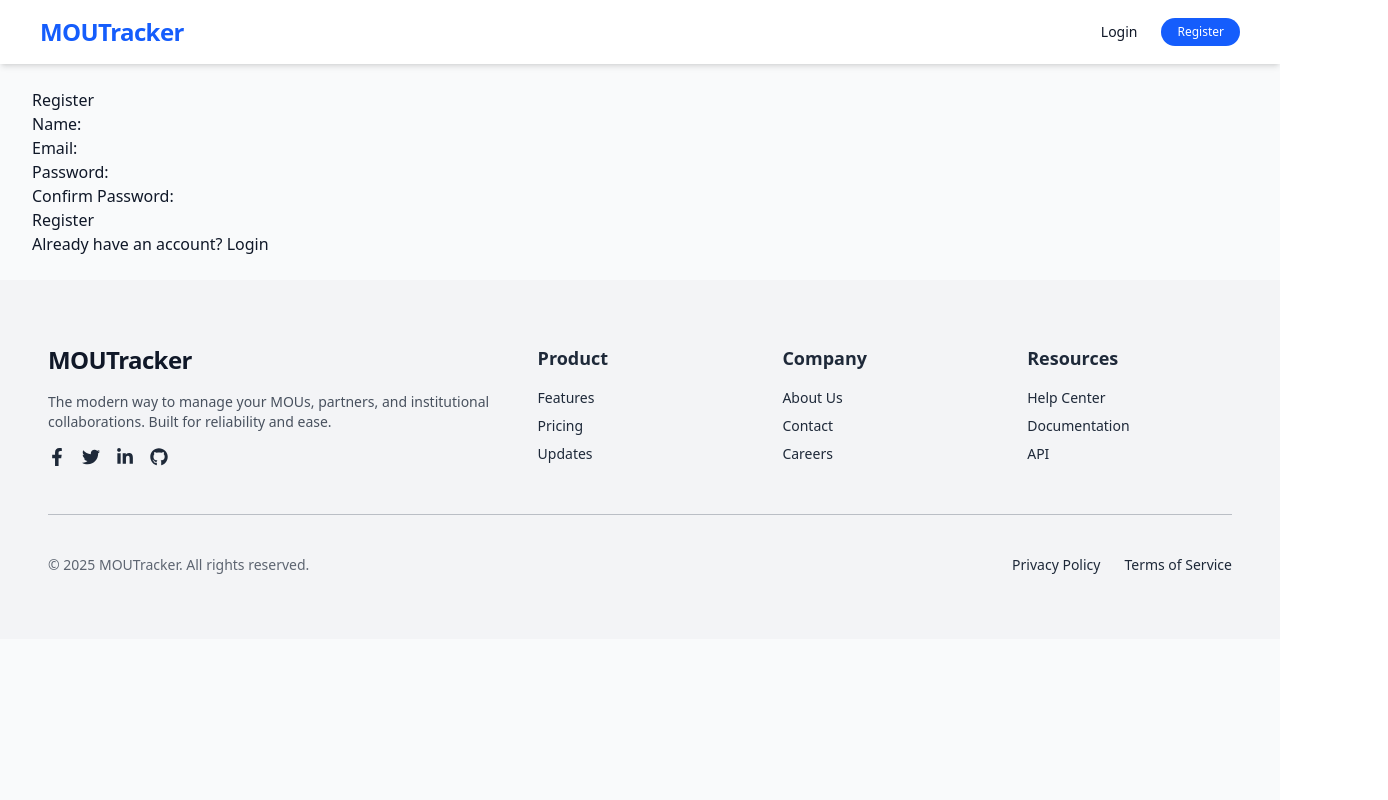
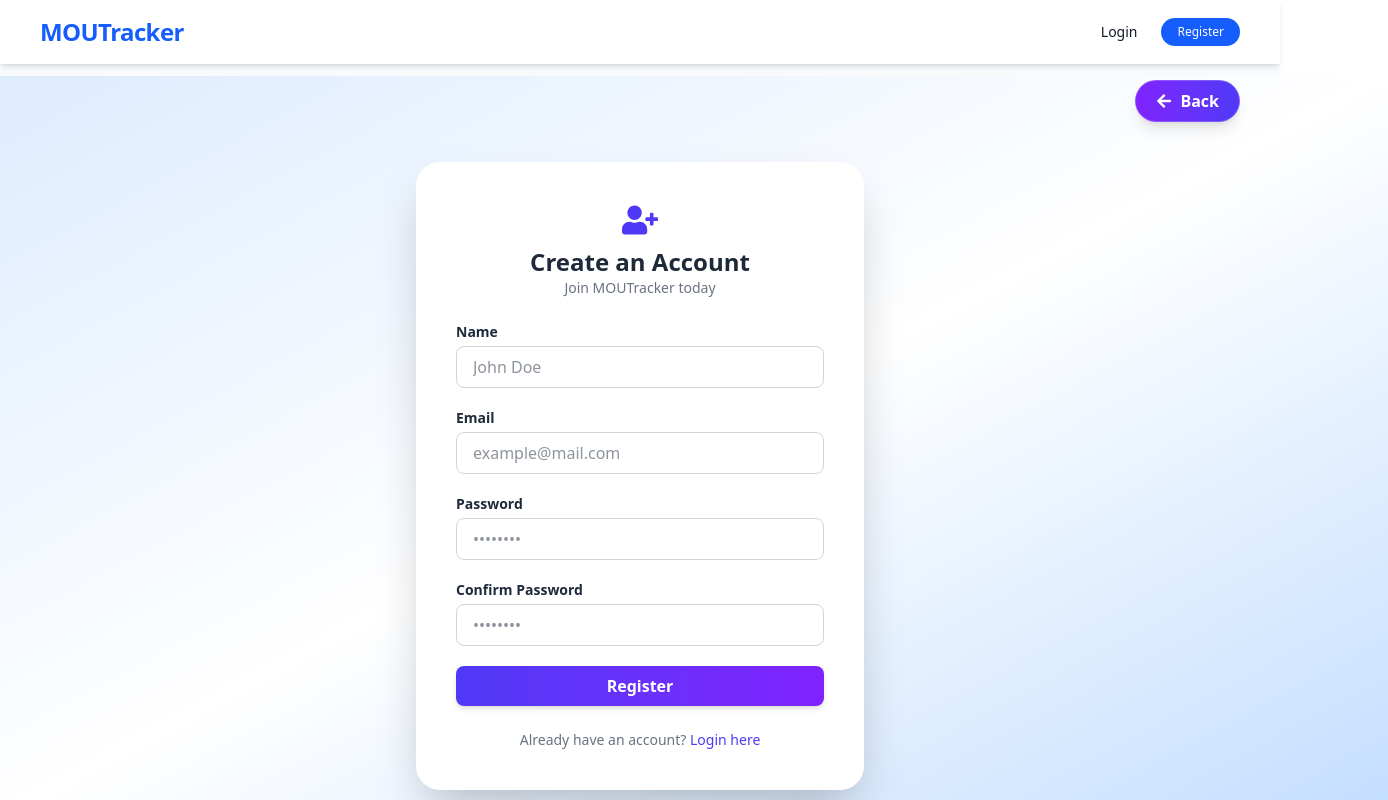
Before and after one commit to JithuMorrison/Axiora, a React (Vite) app: page /register in a window 1280 px wide. Shown: the top 800 px of the page, 1388 px wide, since content can reach past the window. Built offline with nearby package versions, Linux system fonts and the light colour scheme.

Commit message:
modified login & register

```diff
--- a/src/components/Auth/login.jsx
+++ b/src/components/Auth/login.jsx
@@ -35,7 +35,11 @@ const Login = ({ setUser }) => {
         Back
       </button>
       <div className="w-full max-w-md bg-white p-8 rounded-2xl shadow-xl border border-blue-200">
-        <h2 className="text-3xl font-bold text-center text-blue-600 mb-6">Welcome Back 👋</h2>
+      <h2 className="text-3xl font-bold text-center mb-6">
+        <span className="bg-gradient-to-r from-violet-600 to-indigo-600 bg-clip-text text-transparent">
+          Welcome Back
+        </span> 👋
+      </h2>
         <form onSubmit={handleSubmit} className="space-y-5">
           <div>
             <label className="block mb-1 text-sm font-medium text-gray-700">Email address</label>
@@ -61,7 +65,7 @@ const Login = ({ setUser }) => {
           </div>
           <button
             type="submit"
-            className="w-full bg-blue-600 hover:bg-blue-700 text-white py-2.5 rounded-lg font-semibold transition-all"
+            className="w-full bg-gradient-to-r from-violet-600 to-indigo-600 hover:from-indigo-600 hover:to-violet-600 text-white py-2.5 rounded-lg font-semibold transition-all duration-300"
           >
             Sign In
           </button>
--- a/src/components/Auth/register.jsx
+++ b/src/components/Auth/register.jsx
@@ -1,7 +1,8 @@
 import React, { useState } from 'react';
 import { useNavigate } from 'react-router-dom';
-import { registerUser } from '../../utils/auth';  // Changed import
+import { registerUser } from '../../utils/auth';
 import { toast } from 'react-toastify';
+import { FaUserPlus,FaArrowLeft } from 'react-icons/fa';
 
 const Register = ({ setUser }) => {
   const [formData, setFormData] = useState({
@@ -20,7 +21,6 @@ const Register = ({ setUser }) => {
       ...prev,
       [name]: value
     }));
-    // Clear error when user types
     if (errors[name]) {
       setErrors(prev => ({ ...prev, [name]: '' }));
     }
@@ -28,45 +28,26 @@ const Register = ({ setUser }) => {
 
   const validateForm = () => {
     const newErrors = {};
-
-    if (!formData.name.trim()) {
-      newErrors.name = 'Name is required';
-    }
-
-    if (!formData.email.trim()) {
-      newErrors.email = 'Email is required';
-    } else if (!/^[^\s@]+@[^\s@]+\.[^\s@]+$/.test(formData.email)) {
-      newErrors.email = 'Invalid email format';
-    }
-
-    if (!formData.password) {
-      newErrors.password = 'Password is required';
-    } else if (formData.password.length < 6) {
-      newErrors.password = 'Password must be at least 6 characters';
-    }
-
-    if (formData.password !== formData.confirmPassword) {
-      newErrors.confirmPassword = 'Passwords do not match';
-    }
-
+    if (!formData.name.trim()) newErrors.name = 'Name is required';
+    if (!formData.email.trim()) newErrors.email = 'Email is required';
+    else if (!/^[^\s@]+@[^\s@]+\.[^\s@]+$/.test(formData.email)) newErrors.email = 'Invalid email format';
+    if (!formData.password) newErrors.password = 'Password is required';
+    else if (formData.password.length < 6) newErrors.password = 'Password must be at least 6 characters';
+    if (formData.password !== formData.confirmPassword) newErrors.confirmPassword = 'Passwords do not match';
     setErrors(newErrors);
     return Object.keys(newErrors).length === 0;
   };
 
   const handleSubmit = async (e) => {
     e.preventDefault();
-
     if (!validateForm()) return;
-
     setIsLoading(true);
-
     try {
       await registerUser({
         name: formData.name,
         email: formData.email,
         password: formData.password
       });
-
       setUser({ email: formData.email, name: formData.name });
       navigate('/dashboard');
       toast.success('Registration successful!');
@@ -77,77 +58,89 @@ const Register = ({ setUser }) => {
     }
   };
 
+  const handleback = () => {
+    navigate('/');
+  }
+
   return (
-    <div className="auth-container">
-      <h2>Register</h2>
-      <form onSubmit={handleSubmit}>
-        <div className="form-group">
-          <label>Name:</label>
+    <div className="min-h-screen flex items-center justify-center bg-gradient-to-br from-blue-100 via-white to-blue-200 px-4 py-10 -mx-35 -my-3">
+      <button
+        className="absolute top-20 right-10 flex items-center gap-2 px-5 py-2 rounded-full bg-gradient-to-r from-violet-600 to-indigo-600 text-white font-semibold shadow-lg hover:shadow-xl transition-all duration-300 hover:scale-105 border border-white/20"
+        onClick={handleback}
+      >
+        <FaArrowLeft className="text-white" />
+        Back
+      </button>
+      <div className="w-full max-w-md bg-white rounded-3xl shadow-2xl p-8 md:p-10 text-gray-800">
+        <div className="text-center mb-6">
+          <FaUserPlus className="text-4xl text-indigo-600 mx-auto mb-2" />
+          <h2 className="text-2xl font-bold">Create an Account</h2>
+          <p className="text-sm text-gray-500">Join MOUTracker today</p>
+        </div>
+        <form onSubmit={handleSubmit} className="space-y-5">
+          <div>
+            <label className="block mb-1 text-sm font-semibold">Name</label>
             <input
               type="text"
               name="name"
               value={formData.name}
               onChange={handleChange}
-            required
-            className={errors.name ? 'error' : ''}
+              className={`w-full px-4 py-2 rounded-lg border ${errors.name ? 'border-red-500' : 'border-gray-300'} focus:outline-none focus:ring-2 focus:ring-indigo-400`}
+              placeholder="John Doe"
             />
-          {errors.name && <span className="error-message">{errors.name}</span>}
+            {errors.name && <p className="text-sm text-red-500 mt-1">{errors.name}</p>}
           </div>
-
-        <div className="form-group">
-          <label>Email:</label>
+          <div>
+            <label className="block mb-1 text-sm font-semibold">Email</label>
             <input
               type="email"
               name="email"
               value={formData.email}
               onChange={handleChange}
-            required
-            className={errors.email ? 'error' : ''}
+              className={`w-full px-4 py-2 rounded-lg border ${errors.email ? 'border-red-500' : 'border-gray-300'} focus:outline-none focus:ring-2 focus:ring-indigo-400`}
+              placeholder="example@mail.com"
             />
-          {errors.email && <span className="error-message">{errors.email}</span>}
+            {errors.email && <p className="text-sm text-red-500 mt-1">{errors.email}</p>}
           </div>
-
-        <div className="form-group">
-          <label>Password:</label>
+          <div>
+            <label className="block mb-1 text-sm font-semibold">Password</label>
             <input
               type="password"
               name="password"
               value={formData.password}
               onChange={handleChange}
-            required
-            minLength="6"
-            className={errors.password ? 'error' : ''}
+              className={`w-full px-4 py-2 rounded-lg border ${errors.password ? 'border-red-500' : 'border-gray-300'} focus:outline-none focus:ring-2 focus:ring-indigo-400`}
+              placeholder="••••••••"
             />
-          {errors.password && <span className="error-message">{errors.password}</span>}
+            {errors.password && <p className="text-sm text-red-500 mt-1">{errors.password}</p>}
           </div>
-
-        <div className="form-group">
-          <label>Confirm Password:</label>
+          <div>
+            <label className="block mb-1 text-sm font-semibold">Confirm Password</label>
             <input
               type="password"
               name="confirmPassword"
               value={formData.confirmPassword}
               onChange={handleChange}
-            required
-            className={errors.confirmPassword ? 'error' : ''}
+              className={`w-full px-4 py-2 rounded-lg border ${errors.confirmPassword ? 'border-red-500' : 'border-gray-300'} focus:outline-none focus:ring-2 focus:ring-indigo-400`}
+              placeholder="••••••••"
             />
-          {errors.confirmPassword && (
-            <span className="error-message">{errors.confirmPassword}</span>
-          )}
+            {errors.confirmPassword && <p className="text-sm text-red-500 mt-1">{errors.confirmPassword}</p>}
           </div>
-
           <button
             type="submit"
             disabled={isLoading}
-          className={isLoading ? 'loading' : ''}
+            className={`w-full py-2 text-white font-semibold rounded-lg transition-all duration-300 bg-gradient-to-r from-indigo-600 to-violet-600 hover:from-violet-700 hover:to-indigo-700 shadow-md hover:shadow-xl ${isLoading ? 'opacity-50 cursor-not-allowed' : ''}`}
           >
             {isLoading ? 'Registering...' : 'Register'}
           </button>
         </form>
-
-      <p className="auth-footer">
-        Already have an account? <a href="/login">Login</a>
+        <p className="mt-6 text-sm text-center text-gray-500">
+          Already have an account?{' '}
+          <a href="/login" className="text-indigo-600 hover:underline font-medium">
+            Login here
+          </a>
         </p>
+      </div>
     </div>
   );
 };
```
Lines whose indentation alone changed are shown as unchanged.
